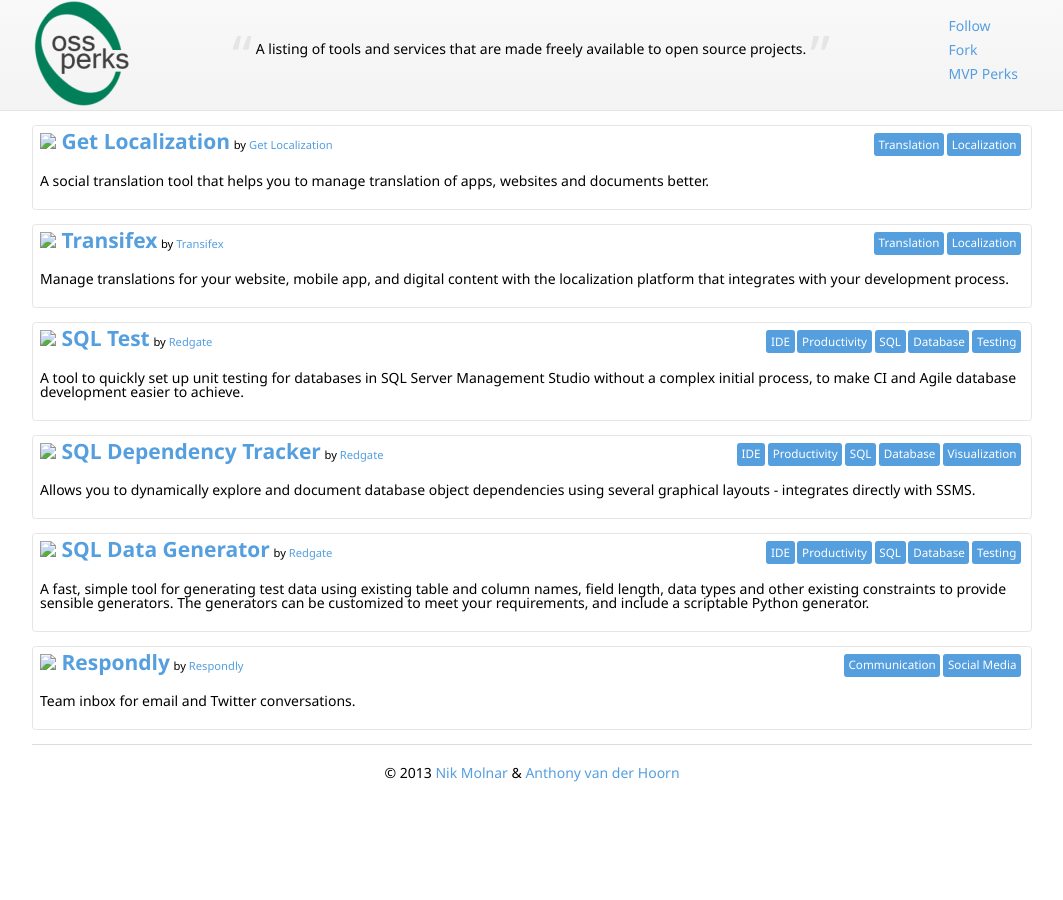
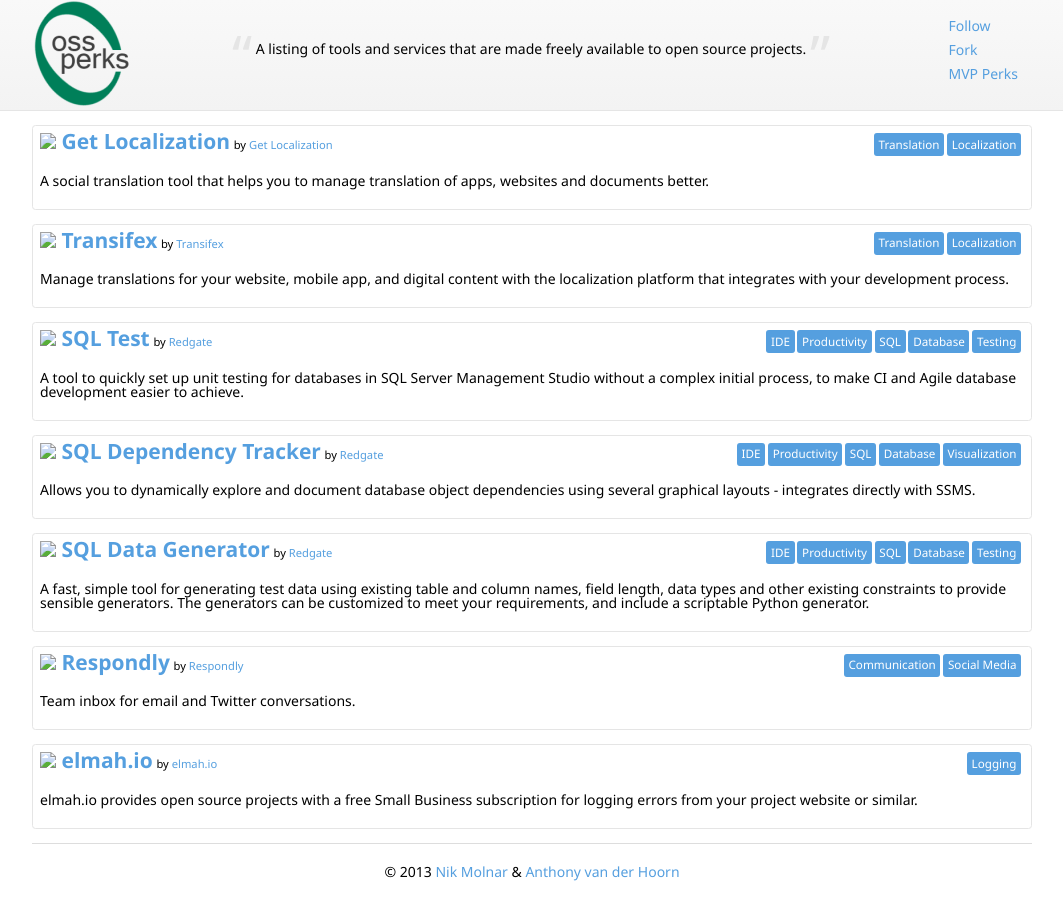
Before and after one commit to nikmd23/ossperks, a Jekyll site: the page built from index.html, in a window 1280 px wide and 900 px high, scrolled down 6441 px. Shown: the whole window, without its empty margins (108-1171 px from the left). Built offline with Jekyll 4.4.1, drawn with Linux system fonts in a browser that asks for light colours; nearby versions of some CDN libraries; before the commit the page ends 7242 px from its top, so only the background shows below that.

Commit message:
Added elmah.io perk

```diff
--- a/index.html
+++ b/index.html
@@ -408,6 +408,12 @@
   platforms: [Any]
   company: {name: Respondly, uri: 'https://respond.ly/'}
 
+- perk: {name: elmah.io, uri: 'https://elmah.io/'}
+  description: elmah.io provides open source projects with a free Small Business subscription for logging errors from your project website or similar.
+  categories: [Logging]
+  platforms: [.net]
+  company: {name: elmah.io, uri: 'https://elmah.io/'}
+
 #============================================== Leave everything below this line alone =====================================================================
 layout: default
 ---
```
